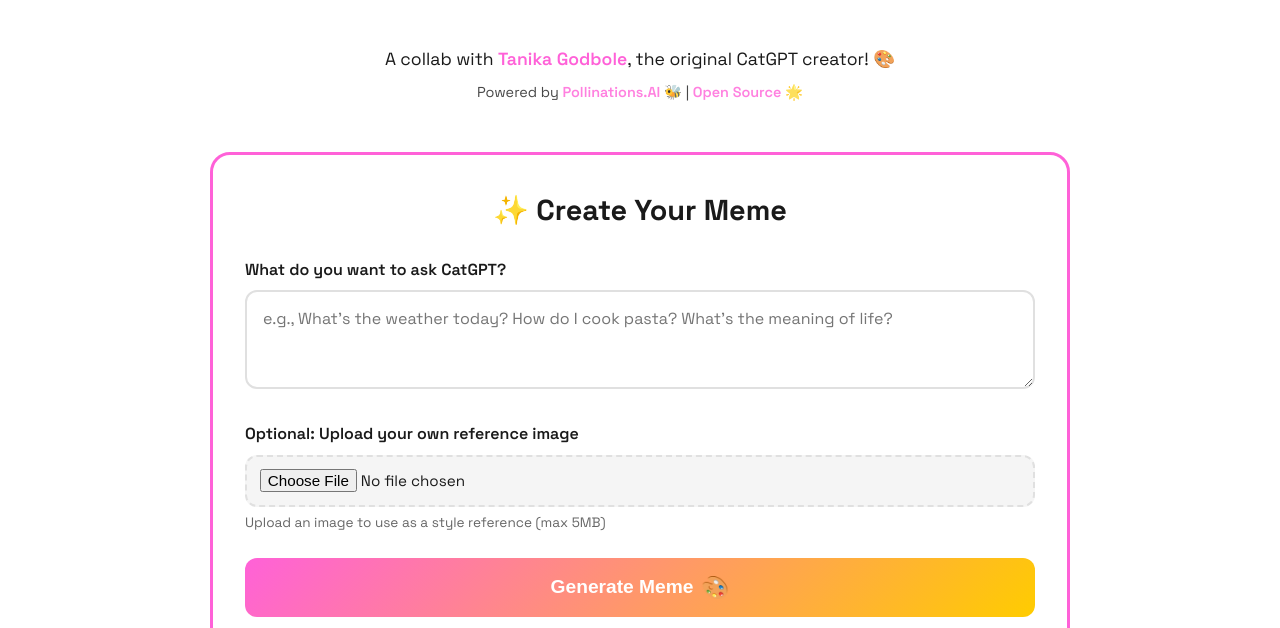
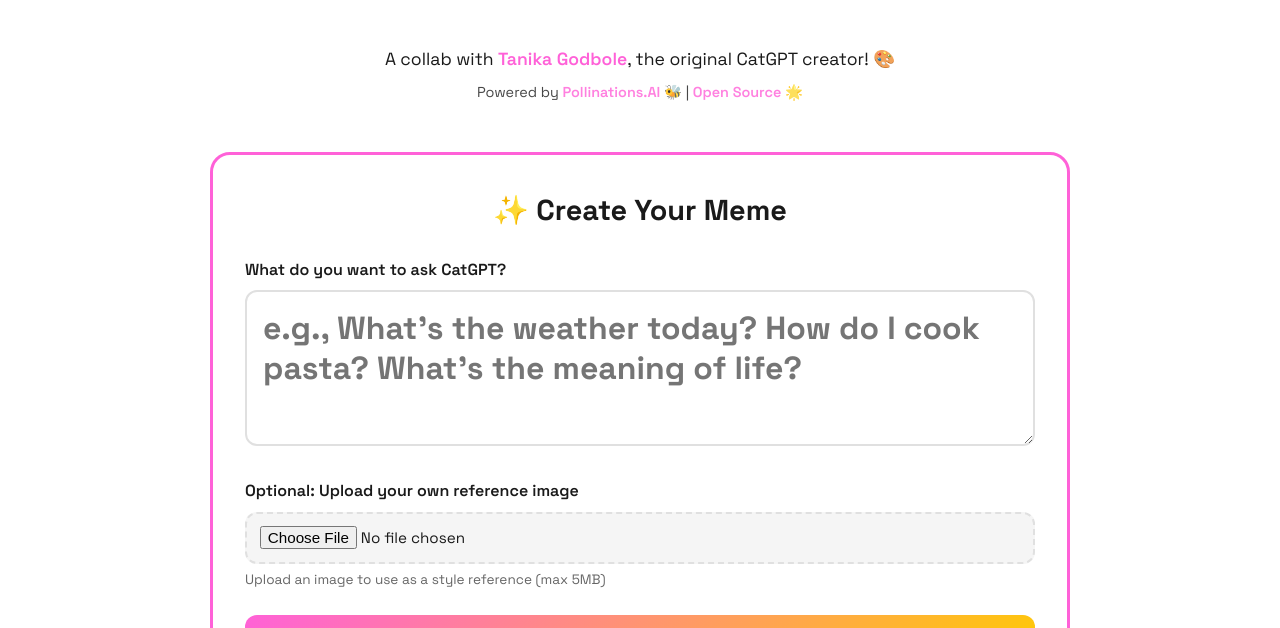
Before and after one commit to pollinations/catgpt, a plain HTML site: page index.html in a window 1280 px wide. Shown: the part 147-775 px from the top of the page. Drawn offline with Linux system fonts and the light colour scheme.

Commit message:
Update prompt text box with larger font size and bold weight

```diff
--- a/styles.css
+++ b/styles.css
@@ -163,7 +163,8 @@ header {
     border: 2px solid #e0e0e0;
     border-radius: 12px;
     font-family: inherit;
-    font-size: 1rem;
+    font-size: 2rem;
+    font-weight: bold;
     resize: vertical;
     transition: all 0.3s;
 }
```
